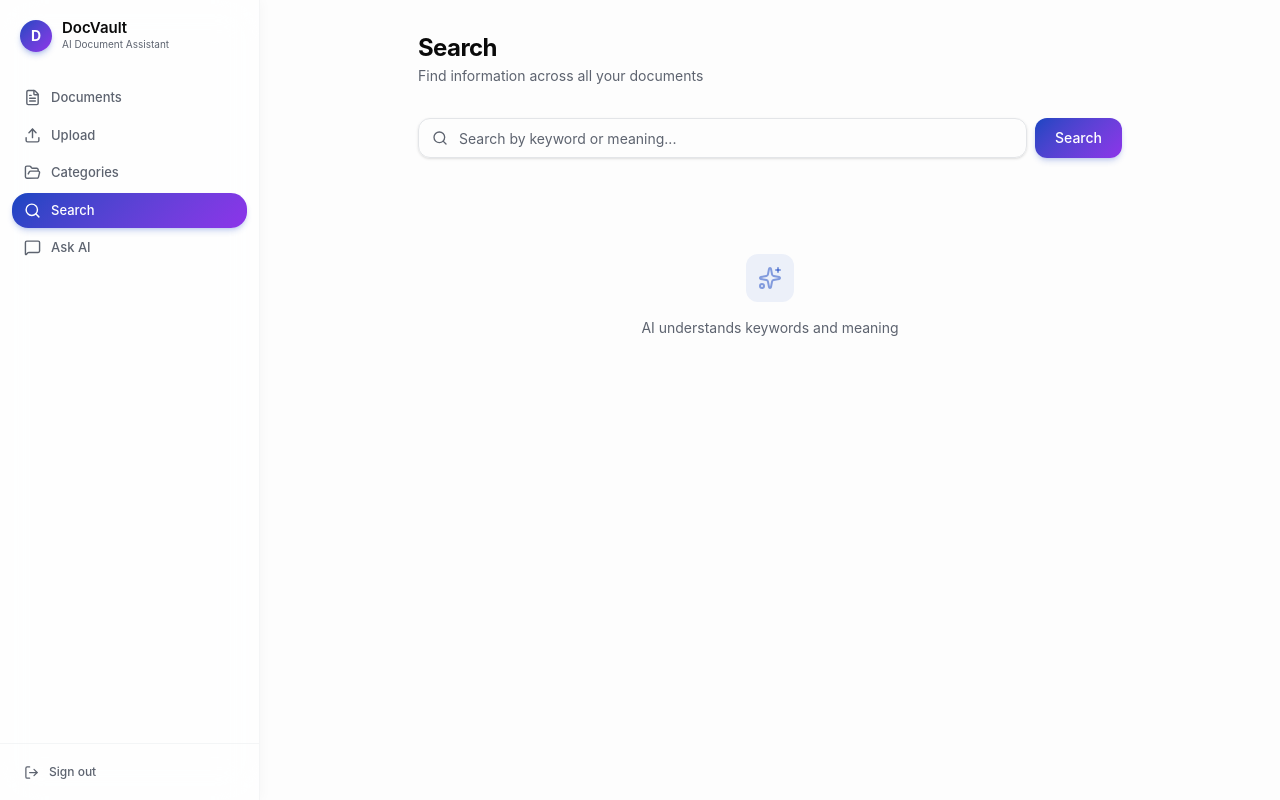
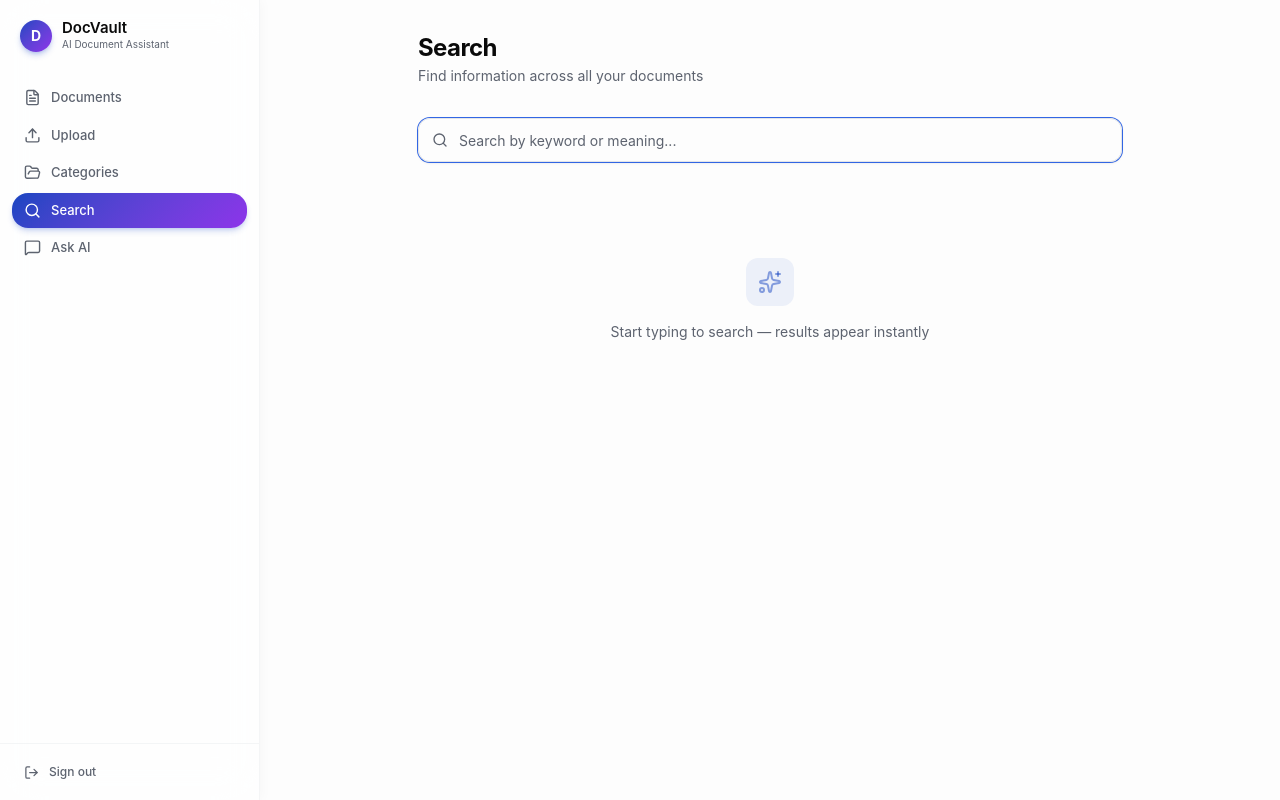
Before and after one commit to haydenteh5526/FYP, a React (Vite) app in the folder frontend/: page /app/search in a window 1280 px wide. Built offline with nearby package versions, Linux system fonts and the light colour scheme; sample sign-in values are in the browser's storage.

Commit message:
Live search-as-you-type with debounce, render highlights, bigger text view

```diff
--- a/frontend/src/pages/DocumentDetail.tsx
+++ b/frontend/src/pages/DocumentDetail.tsx
@@ -145,7 +145,7 @@ function EditableText({ documentId, initialText }: { documentId: string; initial
         <div className="flex justify-end mb-3">
           <Button variant="outline" size="sm" onClick={() => setEditing(true)}>Edit text</Button>
         </div>
-        <pre className="whitespace-pre-wrap text-sm leading-relaxed font-sans max-h-[500px] overflow-auto">{text}</pre>
+        <pre className="whitespace-pre-wrap text-sm leading-relaxed font-sans max-h-[70vh] overflow-auto">{text}</pre>
       </div>
     )
   }
--- a/frontend/src/pages/Search.tsx
+++ b/frontend/src/pages/Search.tsx
@@ -1,7 +1,7 @@
-import { useState } from 'react'
+import { useState, useEffect, useRef } from 'react'
 import { Search, FileText, Sparkles } from 'lucide-react'
+import { useNavigate } from 'react-router-dom'
 import { Input } from '@/components/ui/input'
-import { Button } from '@/components/ui/button'
 import { Card, CardContent } from '@/components/ui/card'
 import { searchDocuments, type SearchResult } from '@/lib/api'
 
@@ -10,16 +10,26 @@ export default function SearchPage() {
   const [results, setResults] = useState<SearchResult[]>([])
   const [searched, setSearched] = useState(false)
   const [loading, setLoading] = useState(false)
+  const navigate = useNavigate()
+  const debounceRef = useRef<ReturnType<typeof setTimeout> | undefined>(undefined)
 
-  async function handleSearch(e: React.FormEvent) {
-    e.preventDefault()
-    if (!query.trim()) return
+  useEffect(() => {
+    if (!query.trim()) {
+      setResults([])
+      setSearched(false)
+      return
+    }
+    // Debounce: search 400ms after the user stops typing
+    if (debounceRef.current) clearTimeout(debounceRef.current)
+    debounceRef.current = setTimeout(async () => {
       setLoading(true)
       const data = await searchDocuments(query)
       setResults(data.results)
       setSearched(true)
       setLoading(false)
-  }
+    }, 400)
+    return () => { if (debounceRef.current) clearTimeout(debounceRef.current) }
+  }, [query])
 
   return (
     <div className="p-8 max-w-3xl mx-auto animate-fade-in">
@@ -28,29 +38,23 @@ export default function SearchPage() {
         <p className="text-muted-foreground text-sm mt-0.5">Find information across all your documents</p>
       </div>
 
-      <form onSubmit={handleSearch} className="flex gap-2">
-        <div className="relative flex-1">
+      <div className="relative">
         <Search className="absolute left-3.5 top-1/2 -translate-y-1/2 h-4 w-4 text-muted-foreground" />
-          <Input value={query} onChange={(e) => setQuery(e.target.value)} placeholder="Search by keyword or meaning..." className="pl-10 h-10 text-sm" />
+        <Input value={query} onChange={(e) => setQuery(e.target.value)} placeholder="Search by keyword or meaning..." className="pl-10 h-11" autoFocus />
+        {loading && <div className="absolute right-3.5 top-1/2 -translate-y-1/2 w-4 h-4 border-2 border-primary border-t-transparent rounded-full animate-spin" />}
       </div>
-        <Button type="submit" className="h-10 px-5 gradient-bg border-0 text-white shadow-md shadow-primary/20 transition-all duration-200 hover:shadow-lg hover:-translate-y-0.5" disabled={loading}>
-          {loading ? 'Searching...' : 'Search'}
-        </Button>
-      </form>
 
-      {/* Empty state */}
-      {!searched && (
+      {!searched && !query && (
         <div className="flex flex-col items-center justify-center py-24 text-center animate-fade-in">
           <div className="w-12 h-12 rounded-xl bg-primary/[0.07] flex items-center justify-center">
             <Sparkles className="h-6 w-6 text-primary/50" />
           </div>
-          <p className="mt-4 text-sm text-muted-foreground">AI understands keywords and meaning</p>
+          <p className="mt-4 text-sm text-muted-foreground">Start typing to search — results appear instantly</p>
         </div>
       )}
 
-      {/* Results */}
       {searched && (
-        <div className="mt-8 space-y-3">
+        <div className="mt-6 space-y-3">
           {results.length === 0 ? (
             <p className="text-sm text-muted-foreground text-center py-16 animate-fade-in">No results for "{query}"</p>
           ) : (
@@ -59,8 +63,9 @@ export default function SearchPage() {
               {results.map((r, i) => (
                 <Card
                   key={i}
-                  className="hover-lift transition-all duration-200 animate-slide-up"
+                  className="hover-lift cursor-pointer transition-all duration-200 animate-slide-up"
                   style={{ animationDelay: `${i * 50}ms`, animationFillMode: 'both' }}
+                  onClick={() => navigate(`/app/documents/${r.document_id}`)}
                 >
                   <CardContent className="p-5">
                     <div className="flex items-start gap-3">
@@ -69,10 +74,10 @@ export default function SearchPage() {
                       </div>
                       <div className="flex-1 min-w-0">
                         <h4 className="text-sm font-medium">{r.document_title}</h4>
-                        <p className="text-[13px] text-muted-foreground leading-relaxed mt-1 line-clamp-3">{r.chunk_text}</p>
-                        <span className="text-[10px] text-muted-foreground/60 mt-1.5 inline-block">
-                          {(r.similarity * 100).toFixed(0)}% relevance
-                        </span>
+                        <p
+                          className="text-[13px] text-muted-foreground leading-relaxed mt-1 line-clamp-3 [&_b]:text-foreground [&_b]:font-semibold [&_b]:bg-primary/10 [&_b]:rounded [&_b]:px-0.5"
+                          dangerouslySetInnerHTML={{ __html: r.chunk_text }}
+                        />
                       </div>
                     </div>
                   </CardContent>
```
Lines whose indentation alone changed are shown as unchanged.
